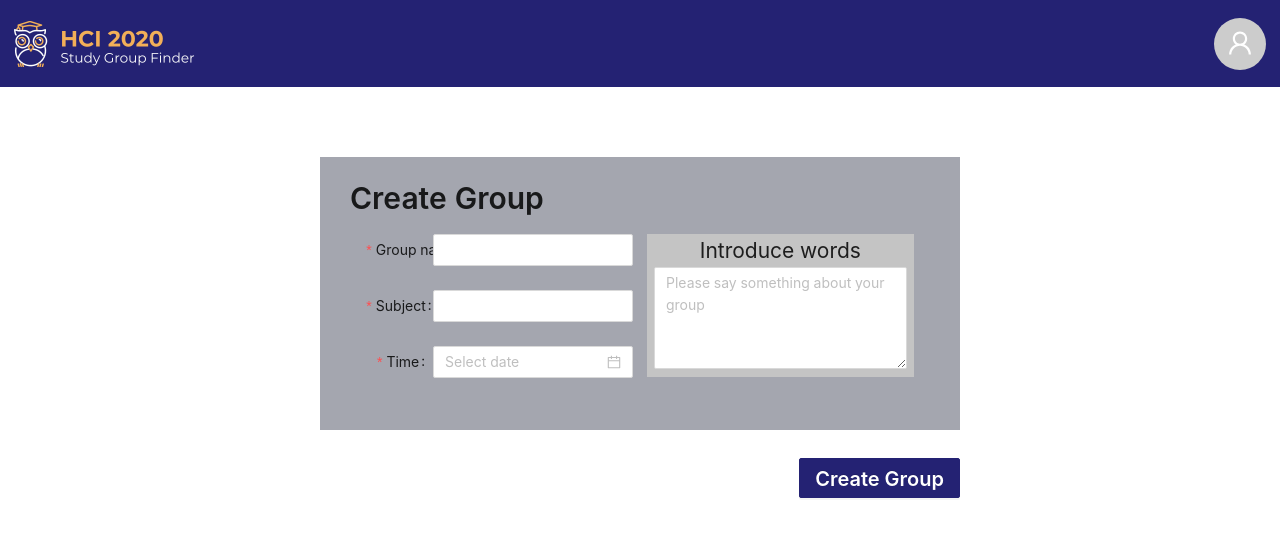
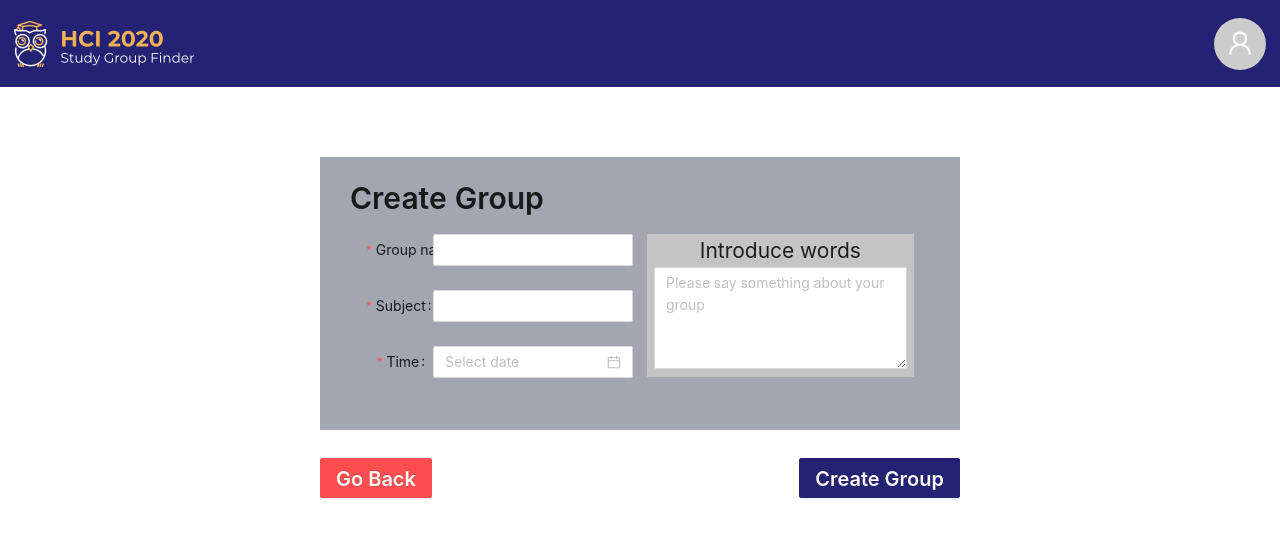
Before and after one commit to theanh226/hci2020, a Next.js app: page /create-group in a window 1280 px wide. Shown: the top 536 px of the page. Built offline with nearby package versions, Linux system fonts and the light colour scheme.

Commit message:
add button "Go Back"

```diff
--- a/pages/create-group/index.js
+++ b/pages/create-group/index.js
@@ -107,6 +107,15 @@ const CreateGroupPage = () => {
         </Row>
         <Row justify="center">
           <Col span={12}>
+            <Row>
+              <Col span={12}>
+                <Button type="danger" size="large">
+                  <Typography.Title level={4} style={{ color: 'white' }}>
+                    Go Back
+                  </Typography.Title>
+                </Button>
+              </Col>
+              <Col span={12}>
                 <Form.Item {...tailLayout} className={styles.buttonWrapper}>
                   <Button type="primary" size="large" htmlType="submit" className={styles.button}>
                     <Typography.Title level={4} style={{ color: 'white' }}>
@@ -116,6 +125,8 @@ const CreateGroupPage = () => {
                 </Form.Item>
               </Col>
             </Row>
+          </Col>
+        </Row>
       </Form>
       <div></div>
     </Layout>
```
Lines whose indentation alone changed are shown as unchanged.
